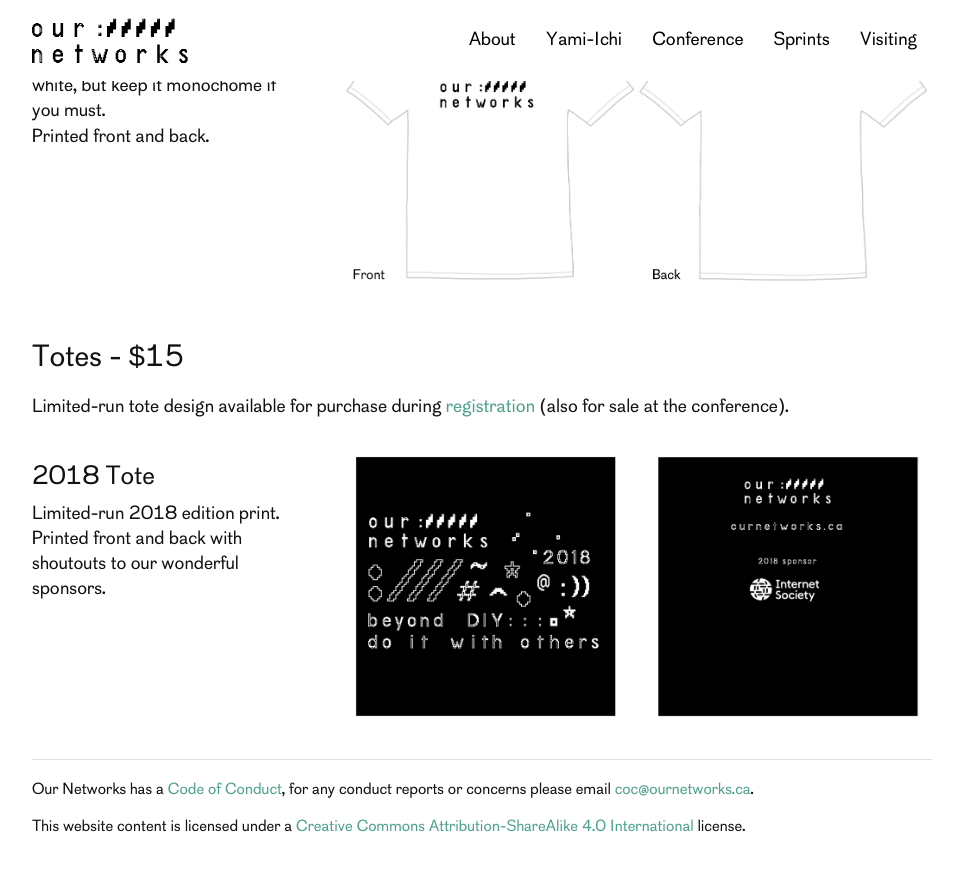
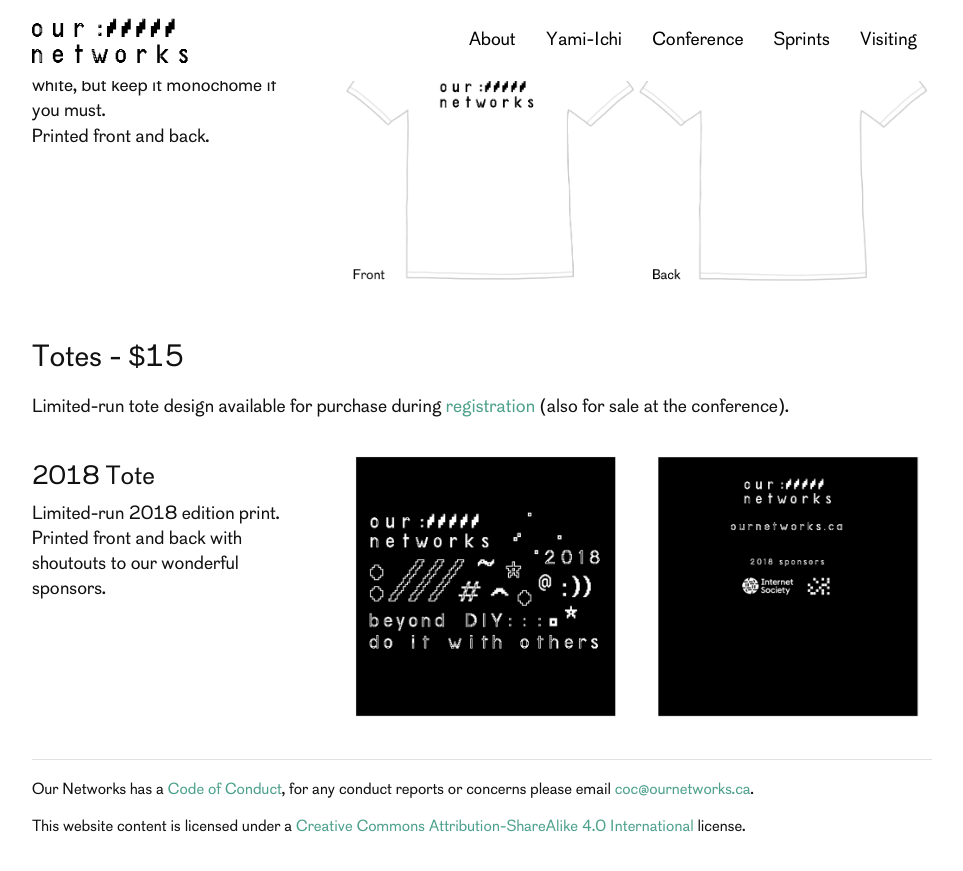
Before and after one commit to ournetworks/ournetworks.ca, a Jekyll site: the page built from swag.md, in a window 1280 px wide and 900 px high, scrolled down 1469 px. Shown: the top 871 px of the window, without its empty margins (158-1121 px from the left). Built offline with Jekyll 4.4.1, drawn with Linux system fonts in a browser that asks for light colours.

Commit message:
cache bust and tote update

```diff
--- a/_layouts/default.html
+++ b/_layouts/default.html
@@ -15,7 +15,7 @@
     <meta property="og:url" content="{{ site.url }}">
     <meta property="og:description" content="{{ sitedescription }}">
     <meta property="og:image" content="{{ site.social_image | prepend: site.url }}">
-    <link rel="stylesheet" href="/css/main.css?4142018">
+    <link rel="stylesheet" href="/css/main.css?5282018">
     <link rel="canonical" href="{{ page.url | replace:'index.html','' | prepend: site.url }}">
   </head>
   <body>
```
Also changed, not shown: images/swag/tote-design.png.
